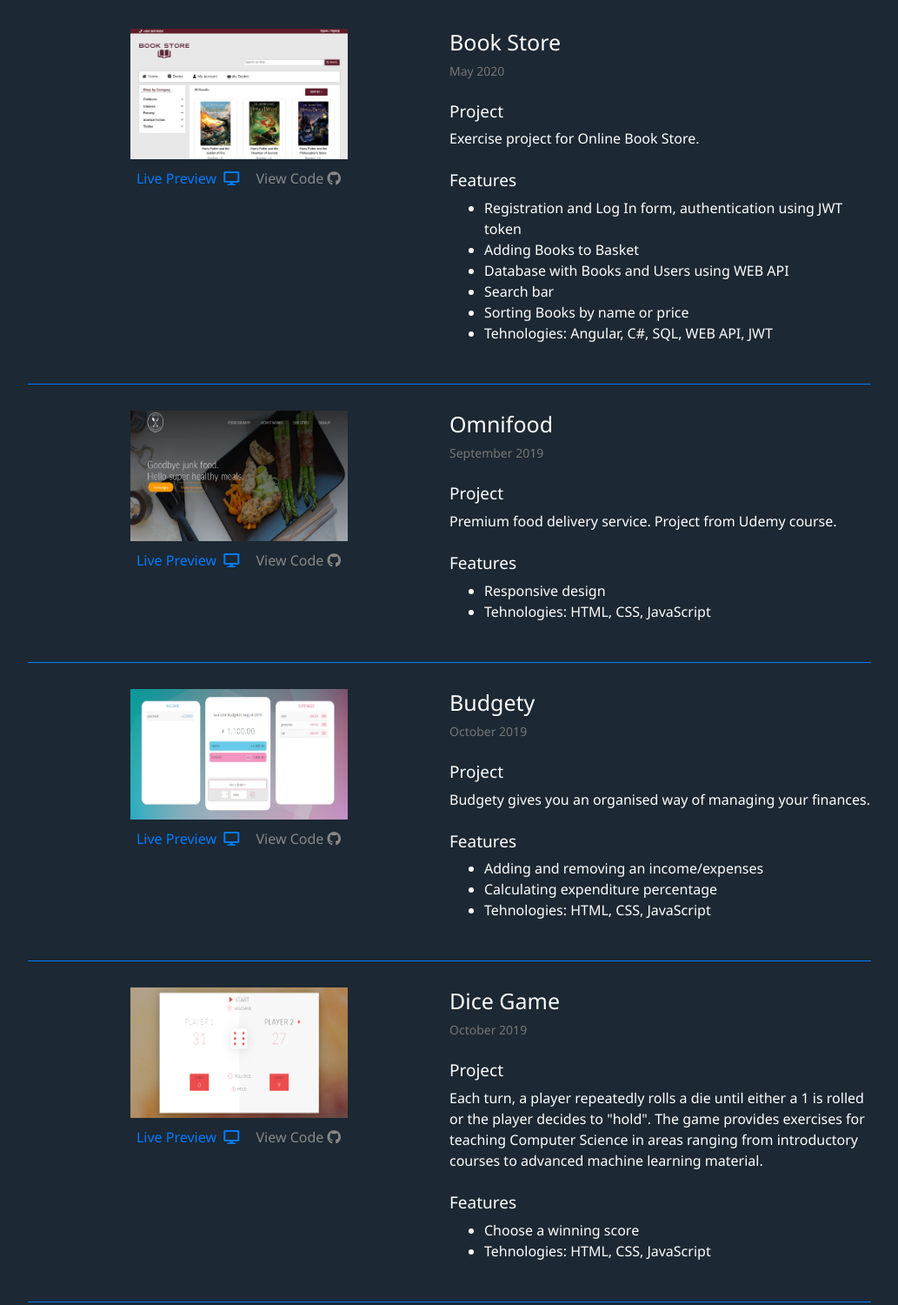
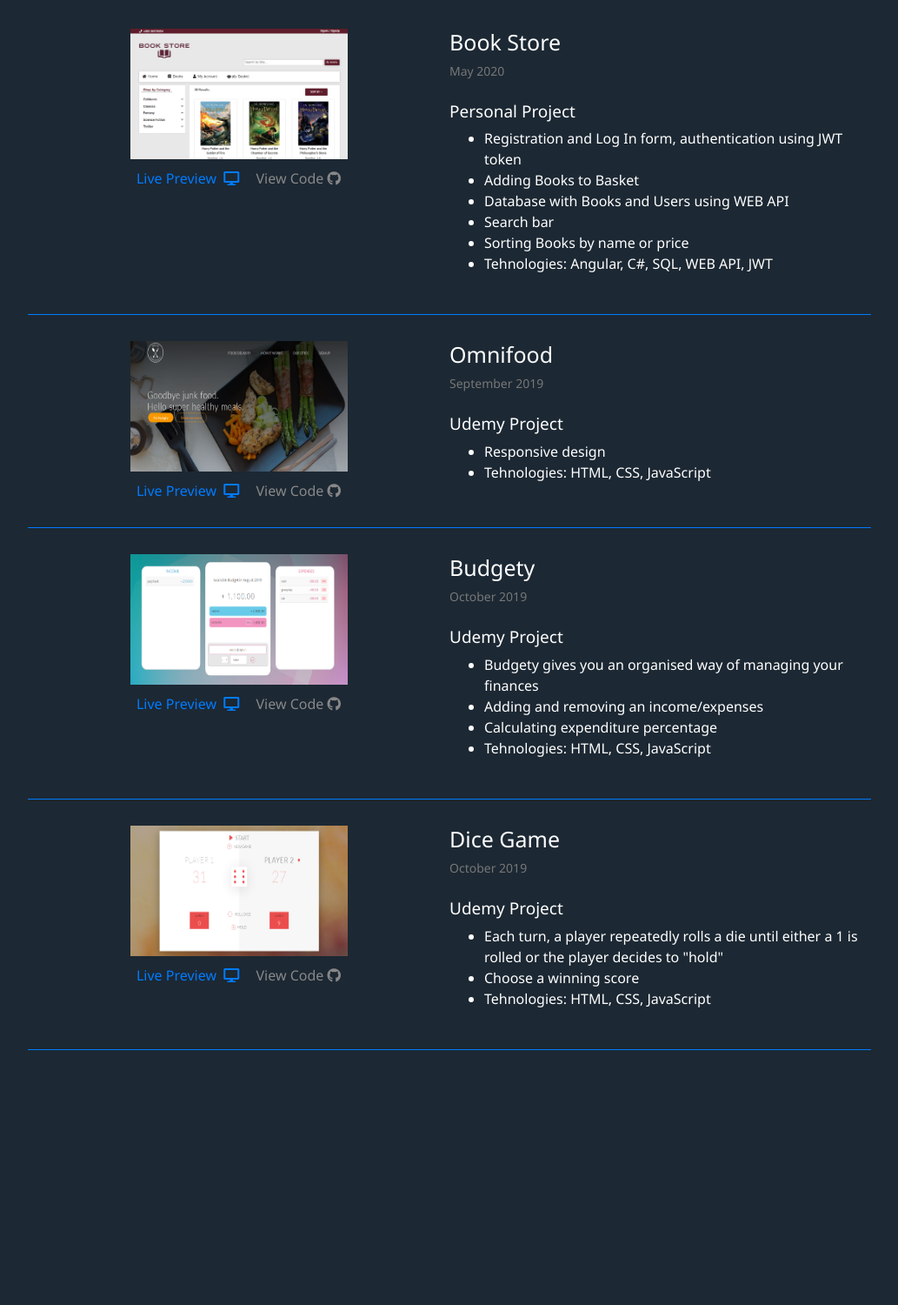
Before and after one commit to KLukin1/Portfolio, a plain HTML site: page index_en.html in a window 1280 px wide. Shown: the part 1201-2701 px from the top of the page at 87% size, without its empty margins (123-1156 px from the left). After the commit the page ends 2508 px from the top, so only its background shows below. Drawn offline with nearby package versions, Linux system fonts and the light colour scheme.

Commit message:
removed features to ul->li

```diff
--- a/index_en.html
+++ b/index_en.html
@@ -91,9 +91,7 @@
             <div class="description">
                 <h2>Book Store</h2>
                 <span class="date">May 2020</span>
-                <h3>Project</h3>
-                <p>Exercise project for Online Book Store.</p>
-                <h3>Features</h3>
+                <h3>Personal Project</h3>
                 <ul>
                     <li>Registration and Log In form, authentication using JWT token</li>
                     <li>Adding Books to Basket</li>
@@ -115,9 +113,7 @@
             <div class="description">
                 <h2>Omnifood</h2>
                 <span class="date">September 2019</span>
-                <h3>Project</h3>
-                <p>Premium food delivery service. Project from Udemy course.</p>
-                <h3>Features</h3>
+                <h3>Udemy Project</h3>
                 <ul>
                     <li>Responsive design</li>
                     <li>Tehnologies: HTML, CSS, JavaScript</li>
@@ -135,10 +131,9 @@
             <div class="description">
                 <h2>Budgety</h2>
                 <span class="date">October 2019</span>
-                <h3>Project</h3>
-                <p>Budgety gives you an organised way of managing your finances.</p>
-                <h3>Features</h3>
+                <h3>Udemy Project</h3>
                 <ul>
+                    <li>Budgety gives you an organised way of managing your finances</li>
                     <li>Adding and removing an income/expenses</li>
                     <li>Calculating expenditure percentage</li>
                     <li>Tehnologies: HTML, CSS, JavaScript</li>
@@ -156,10 +151,9 @@
             <div class="description">
                 <h2>Dice Game</h2>
                 <span class="date">October 2019</span>
-                <h3>Project</h3>
-                <p>Each turn, a player repeatedly rolls a die until either a 1 is rolled or the player decides to "hold". The game provides exercises for teaching Computer Science in areas ranging from introductory courses to advanced machine learning material.</p>
-                <h3>Features</h3>
+                <h3>Udemy Project</h3>
                 <ul>
+                    <li>Each turn, a player repeatedly rolls a die until either a 1 is rolled or the player decides to "hold"</li>
                     <li>Choose a winning score</li>
                     <li>Tehnologies: HTML, CSS, JavaScript</li>
                 </ul>
```
Also changed, not shown: index.html (+2 -8 lines).
